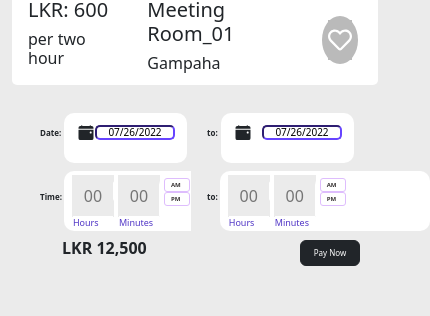
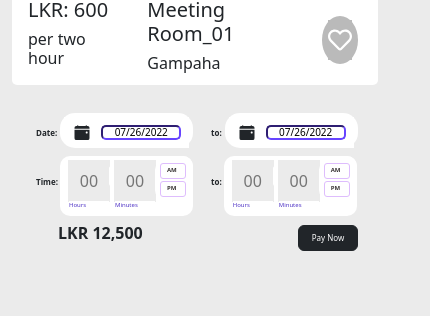
Before and after one commit to GP-43/homeaway-frontend, a React (Create React App) app: page /placedescription in a window 390 px wide. Shown: the part 500-816 px from the top of the page, 430 px wide, since content can reach past the window. Built offline with nearby package versions, Linux system fonts and the light colour scheme.

Commit message:
Responsive Done
Done

```diff
--- a/src/assets/styles/partials/_making-booking.scss
+++ b/src/assets/styles/partials/_making-booking.scss
@@ -94,18 +94,18 @@
 }
 @media (max-width:412px) {
     .time-picker{
-        width: 150px;
-        border-radius: 2px;
+        width: 133px !important;
+        //border-radius: 2px;
         height:40px;
         padding:0px;
         margin: 0px;
     }
     .time-base{
-        width: 125px;
+        width: 125px !important;
         display: flex;
-        margin-top: 0 !important;
-        height: 40px;
-        border-radius: 5px;
+        //margin-top: 1 !important;
+        height: 40px !important;
+        //border-radius: 5px;
     }
     .time-box-1 {
         width:14px;
@@ -128,7 +128,7 @@
         color:#5035c6;
     }
     .time-input-span-text{
-        font-size: 9px;
+        font-size: 6px;
         width:32px;
     }
     /*.time-dots{
@@ -160,7 +160,7 @@
             margin-left: 5px;
         }
         .am{
-            margin-bottom:7px;
+            margin-bottom:1px;
             text-align: center;
         }
         .pm{
@@ -214,7 +214,18 @@
         margin-left: -65px;
     }
     .time-button-div{
-        height:50px;
+        height:40px;
+        margin-top: -3px;
+    }
+    .time-button{
+        height: 16px !important;
+    }
+    .am{
+        margin-top:-5px;
+        text-align: center;
+    }
+    .pm{
+        margin-top:-18px !important;
     }
 }
 
@@ -223,7 +234,7 @@
     width:220px;
     height:55px;
     display: flex;
-    border-radius: 10px;
+    border-radius: 15px !important;
 
     .date-icon-col{
         width:10px;
@@ -234,11 +245,11 @@
             height:30px;
             width:30px;
         }
-
     }
     .date-datepicker-col{
         width:150px;
         outline:none;
+        border-radius: 15px;
 
         .datePicker{
             width:130px;
@@ -254,24 +265,17 @@
 }
 @media (max-width:412px) {
     .date-card{
-        width:130px;
-        height:30px;
+        width:133px !important;
+        height:35px !important;
+        border-radius: 0px;
 
-        .date-icon-col{
-            width:5px;
-            height:30px;
-            margin:0px !important;
-
-            .date-icon{
-                height:15px;
-                width:20px;
-
-            }
-        }
         .date-datepicker-col{
             width:80px;
-            outline:none;
             height:30px;
+           /* outline:none;
+            height:30px;
+            margin-left:-40px !important;
+            margin-right: 40px;*/
 
             .datePicker{
                 width:80px;
@@ -279,6 +283,16 @@
                 height:15px;
                 border-radius: 5px;
                 margin-left:0px !important;
+            }
+        }
+        .date-icon-col{
+            width:15px !important;
+            height:15px;
+            margin:0 !important;
+
+            .date-icon{
+                height:15px;
+                width:20px;
             }
         }
     }
@@ -289,7 +303,6 @@
         height:50px;
     }
 }
-
 
 /*----------------my booking-----------------*/
 .make-booking-card1{
@@ -329,23 +342,29 @@
             height:50px;
         }
         .button-pay-now{
-            font-size: 9px;
+            font-size: 10px;
             margin-left: 75px;
             width: 80px;
+        }
+        .booking-col{
+            width:300px;
+            height:200px;
+            margin-left: -20px;
         }
     }
      @media (max-width:412px){
         .make-booking-card1{
-            margin-left: 0 !important;
-            padding-left: 0 !important;
-            margin-left:-100px;
-            width:150px;
-            height:300px;
+            margin-left: 1 !important;
+            padding-left: 1 !important;
+            //margin-left:-80px;
+            width:200px !important;
+            height:200px;
 
             .booking-col{
                 width:100px;
                 height:300px;
                 padding:1 !important;
+                margin-left: 1 !important;
             }
             .text{
                 font-size: 8px;
@@ -372,9 +391,9 @@
 }
 @media (max-width:412px){
     .make-booking-card1{
-        margin-left: 0 !important;
-        padding-left: 0 !important;
-        margin-left:-100px;
+        margin-left: 16px !important;
+        margin-right:0 !important;
+        padding: 0 !important;
         width:350px;
         height:300px;
 
@@ -400,7 +419,7 @@
         }
         .button-pay-now {
             width:60px;
-            margin-left: 1px;
+            margin-left: -5px;
             font-size: 8px;
         }
     }
```
